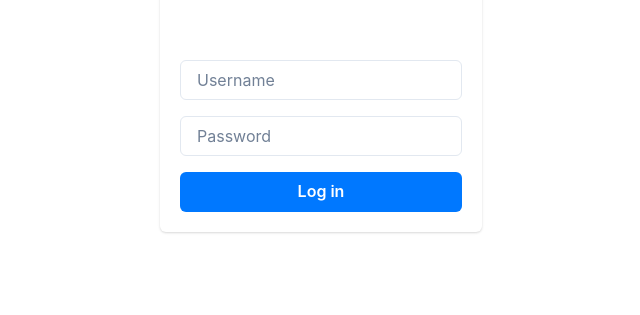
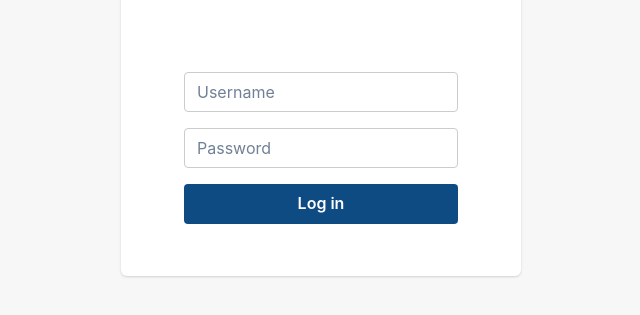
Before and after one commit to Clydejoseph/CIS2201-Inventory-System, a React (Create React App) app in the folder frontend/: page /login in a window 1280 px wide. Shown: the part 311-626 px from the top of the page, without its empty margins (319-959 px from the left). Built offline with nearby package versions, Linux system fonts and the light colour scheme.

Commit message:
Update Login.css

```diff
--- a/frontend/src/css/Login.css
+++ b/frontend/src/css/Login.css
@@ -1,10 +1,57 @@
-.Login{
-    width: 100vw;
+.Login {
+    display: flex;
+    flex-direction: column;
+    align-items: center;
+    justify-content: center;
     height: 100vh;
-    display:flex;
-    justify-content: center;
-    align-items: center;
-}
-.LoginBox{
-    width: 20rem;
-}
+    background-color: #f7f7f7;
+  }
+
+  .cards {
+    max-width: 400px;
+    width: 100%;
+    padding: 2rem;
+    border-radius: 8px;
+    box-shadow: 0 0 10px rgba(0, 0, 0, 0.1);
+  }
+
+  .LoginBox {
+    margin-top: 1.5rem;
+  }
+
+  .LoginBox input {
+    width: 100%;
+    padding: 0.75rem;
+    border-radius: 4px;
+    border: 1px solid #ccc;
+  }
+
+  .LoginBox button {
+    width: 100%;
+    padding: 0.75rem;
+    border-radius: 4px;
+    background-color: #0f4b83;
+  }
+
+  .LoginBox button:disabled {
+    opacity: 0.7;
+    cursor: not-allowed;
+  }
+
+  .LoginBox button:disabled:hover {
+    background-color: #02203d;
+  }
+
+  .FormErrorMessage {
+    color: red;
+    margin-top: 0.5rem;
+  }
+
+  .header {
+    color: #333;
+    font-size: 5rem;
+    font-weight: bold;
+    margin: -10px 0 0 -10px;
+    text-align: center;
+    letter-spacing: 2px;
+  }
```
